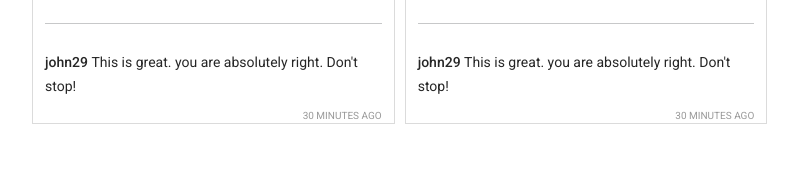
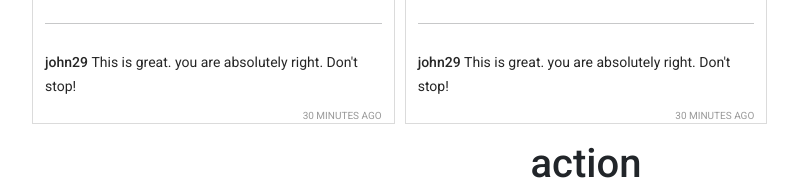
Before and after one commit to RAHAT-RH/insta-shohor, a plain HTML site: page index.html in a window 1280 px wide. Shown: the part 1408-1604 px from the top of the page, without its empty margins (54-852 px from the left). Before the commit the page ends 1548 px from the top, so only its background shows below. Drawn offline with nearby package versions, Linux system fonts and the light colour scheme.

```diff
--- a/index.html
+++ b/index.html
@@ -77,6 +77,9 @@
                 <h1>Reported posts</h1>
             </div>
         </main>
+        <section class="container text-center">
+            <h1>action</h1>
+        </section>
         <footer></footer>
 
         <!-- add javascript  file  -->
--- a/js/app.js
+++ b/js/app.js
@@ -53,7 +53,7 @@
 };
 
 const createPost = (post) => {
-
+  // console.log(post.description);
   const userImage = post.userImage;
   const image = post.image;
   const div = document.createElement("article");
```
